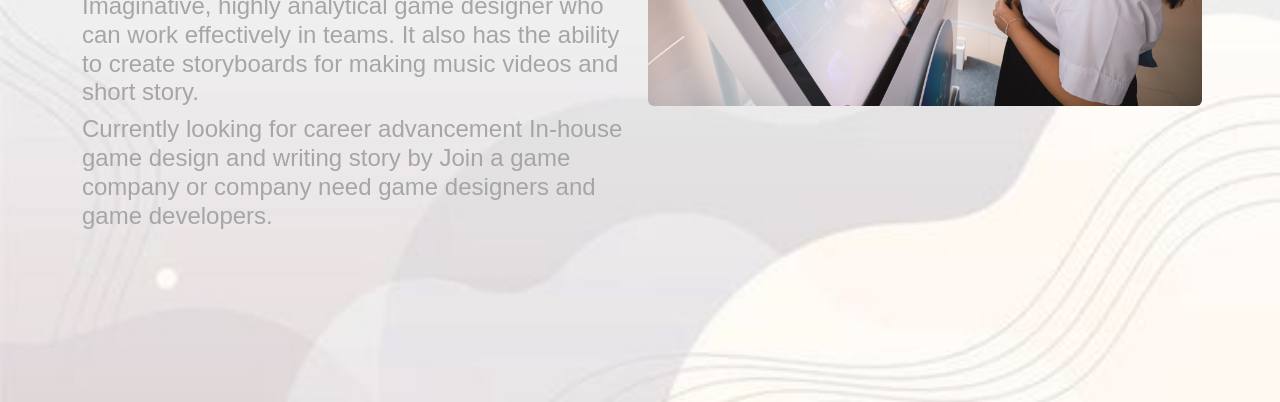
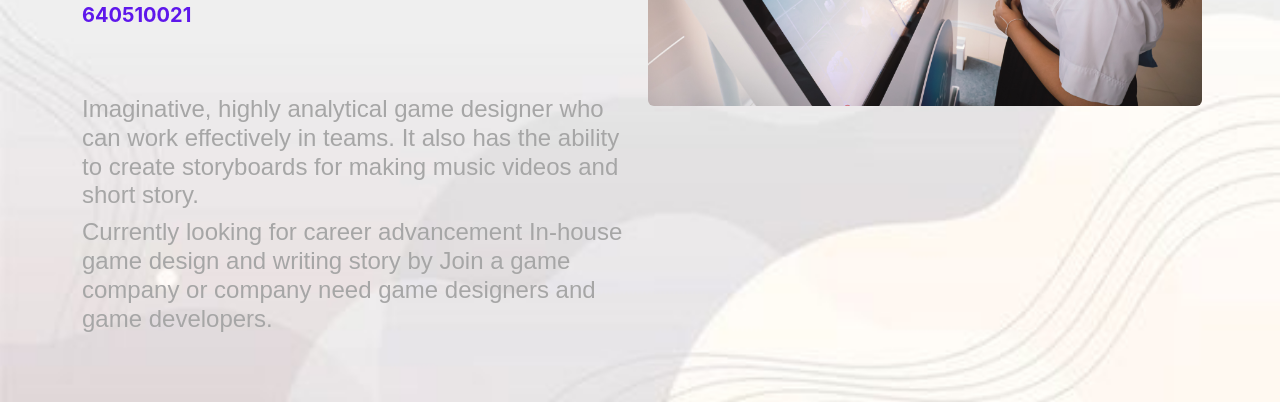
Before and after one commit to JiMintNiE/resume, a plain HTML site: page index.html in a window 1280 px wide. Shown: the part 398-800 px from the top of the page. Drawn offline with nearby package versions, Linux system fonts and the light colour scheme.

Commit message:
version2

```diff
--- a/index.html
+++ b/index.html
@@ -26,6 +26,7 @@
           <h4 class="my-into">Let me introduce myself!</h4>
           <h4 class="my-name"> KANYAPORN </h4>
           <h4 class="my-lastname"> NILPLUK</h4>
+          <h4 class="my-into">640510021</h4>
           <br>
           <h4> Imaginative, highly analytical game designer who can work
             effectively in teams. It also has the ability to create storyboards
@@ -55,5 +56,6 @@
 integrity="sha384-C6RzsynM9kWDrMNeT87bh95OGNyZPhcTNXj1NW7RuBCsyN/o0jlpcV8Qyq46cDfL"
 
 crossorigin="anonymous"></script> </div>
+
   </body>
 </html>
```
Also changed, not shown: 1 other file.
